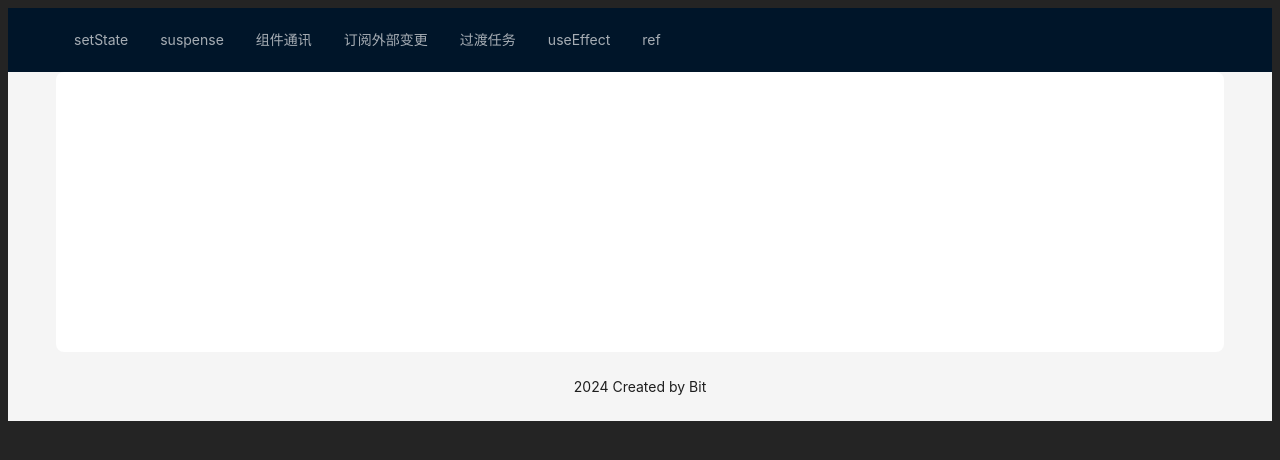
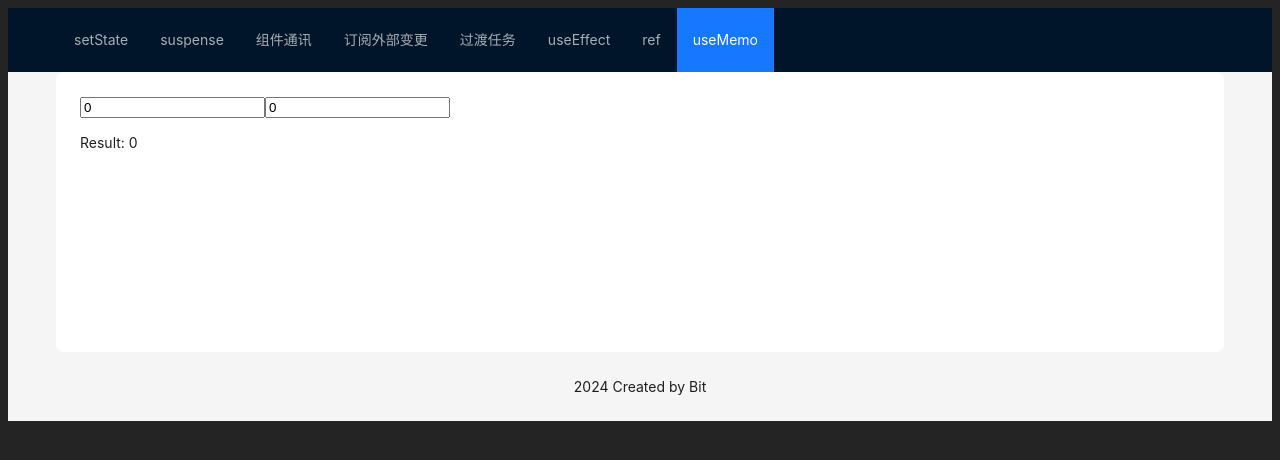
Before and after one commit to yangshijunx/react-point, a React (Vite) app: page /useMemo in a window 1280 px wide. Shown: the top 460 px of the page. Built offline with nearby package versions, Linux system fonts and the light colour scheme.

Commit message:
feat: usememo

```diff
--- a/src/App.tsx
+++ b/src/App.tsx
@@ -14,6 +14,7 @@ import UseSyncExternalStore from "@/pages/useSyncExternalStore";
 import UseTransition from "@/pages/useTransition";
 import UseEffect from "./pages/useEffect";
 import RefComponent from "@/pages/ref";
+import UseMemoComponent from "./pages/usememo";
 
 const { Header, Content, Footer } = Layout;
 
@@ -57,6 +58,11 @@ const App: React.FC = () => {
       path: "/ref",
       name: "ref",
       component: () => <RefComponent />,
+    },
+    {
+      path: "/useMemo",
+      name: "useMemo",
+      component: () => <UseMemoComponent />,
     },
   ];
 
--- /dev/null
+++ b/src/pages/usememo/index.tsx
@@ -0,0 +1,31 @@
+import { useEffect, useMemo, useState } from "react";
+
+const UseMemoComponent = () => {
+  const [number1, setNumber1] = useState(0);
+  const [number2, setNumber2] = useState(0);
+
+  useEffect(() => {
+    console.log("usememo useEffect is called");
+  }, []);
+  const addFn = (num1: number, num2: number) => {
+    console.log("usememo addFn is called");
+    return num1 + num2;
+  };
+  const add = useMemo(() => addFn(number1, number2), [number1, number2]);
+  return (
+    <div>
+      <input
+        type="number"
+        value={number1}
+        onChange={(e) => setNumber1(Number(e.target.value))}
+      />
+      <input
+        type="number"
+        value={number2}
+        onChange={(e) => setNumber2(Number(e.target.value))}
+      />
+      <p>Result: {add}</p>
+    </div>
+  );
+};
+export default UseMemoComponent;
```
